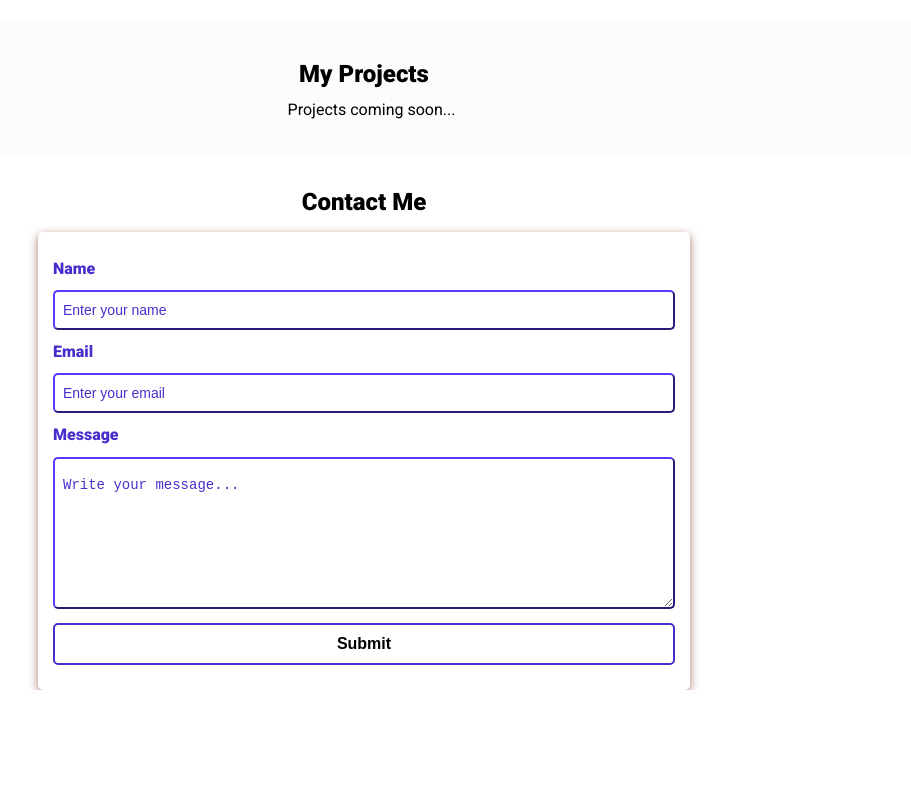
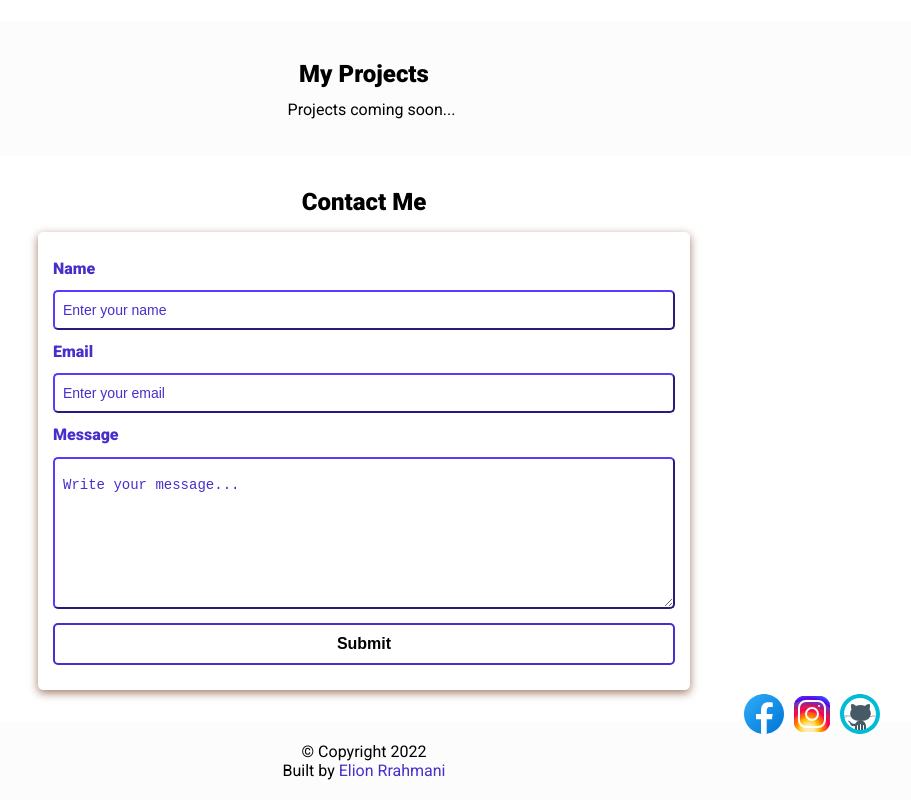
Before and after one commit to elionnrrahmani/DevPortfolio, a plain HTML site: page index.html in a window 1280 px wide. Shown: the part 1075-1875 px from the top of the page, without its empty margins (276-1187 px from the left). Before the commit the page ends 1765 px from the top, so only its background shows below. Drawn offline with nearby package versions, Linux system fonts and the light colour scheme.

Commit message:
socialmedia, footeri

```diff
--- a/assets/css/style.css
+++ b/assets/css/style.css
@@ -233,3 +233,33 @@ nav ul li {
     border: 2px solid var(--primary-color);
     cursor:pointer
 }
+
+.socialmedia {
+    display:flex;
+    flex-direction: row;
+    position: relative;
+    right: 10%;
+    float: right;
+    justify-content: center;
+    align-items: center;
+    width: 10%;
+}
+
+
+.socicon {
+    width: 3rem;
+    height: 3rem;
+}
+
+.contact {
+    position: relative;
+    justify-content: center;
+    align-items: center;
+}
+
+footer {
+    background-color: var(--bg-color);
+    padding: 1.25rem;
+    text-align: center;
+    margin: 2rem 0 0;
+}
--- a/index.html
+++ b/index.html
@@ -134,11 +134,40 @@
                         <input type="submit" value="Submit" id="submit-btn" class="submit-btn" />
                     </form>
                 </div>
+                </div>
+
+
+            <div class="socialmedia">
+                <a href="https://facebook.com/elionrrahmani" target="_blank">
+                    <img src="assets/icons/icons8-facebook.svg"
+                    alt="Facebook"
+                    loading="lazy"
+                    class="socicon"/></a>
+
+                <a href="https://www.instagram.com/elionrrahmani" target="_blank">
+                    <img src="assets/icons/icons8-instagram.svg"
+                    alt="Instagram"
+                    loading="lazy"
+                    class="socicon"/>
+                </a>
+
+                <a href="https://github.com/elionnrrahmani" target="_blank">
+                    <img src="assets/icons/icons8-github.svg"
+                    alt="Github"
+                    loading="lazy"
+                    class="socicon" />
+                </a>
+
             </div>
+
 
         </section>
 
+        <footer>
 
+            <p class="copy">&copy; Copyright 2022</p>
+            <p class="copy">Built by <a href="https://facebook.com/elionrrahmani"target="_blank">Elion Rrahmani</a></p>
+        </footer>
 
 
 
```
